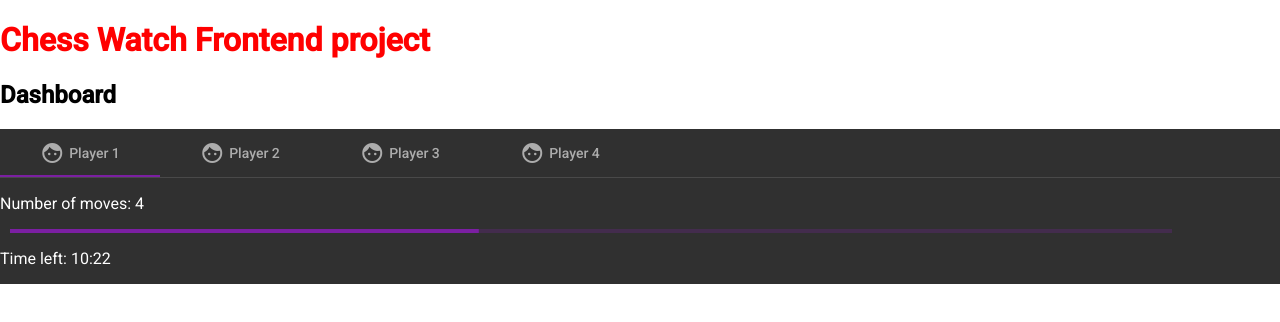
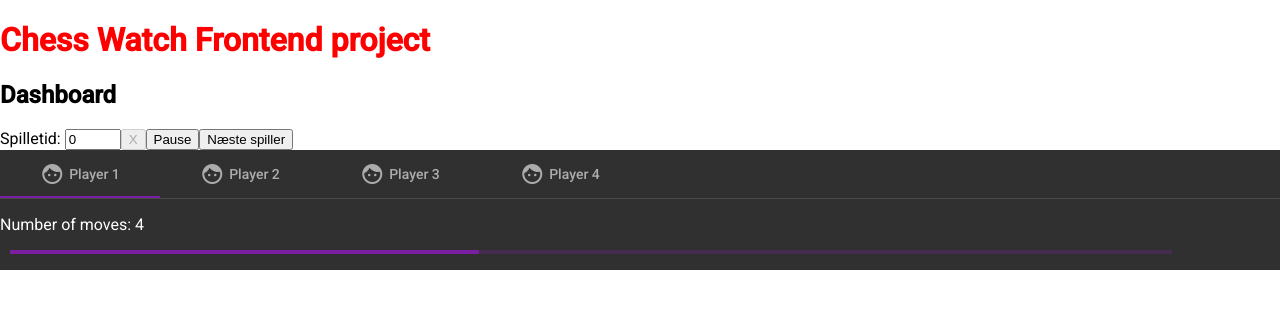
Before and after one commit to Brianmanden/chess-watch-frontend, an Angular app in the folder cwf/: page / in a window 1280 px wide. Shown: the top 322 px of the page. Built offline with nearby package versions, Linux system fonts and the light colour scheme.

Commit message:
Add game ticker

```diff
--- a/cwf/src/app/app.module.ts
+++ b/cwf/src/app/app.module.ts
@@ -7,6 +7,7 @@ import { DashboardComponent } from './dashboard/dashboard.component';
 import { MatTabsModule } from '@angular/material/tabs';
 import { MatProgressBarModule } from '@angular/material/progress-bar';
 import { MatIconModule } from '@angular/material/icon';
+import { FormsModule } from '@angular/forms';
 
 @NgModule({
   declarations: [AppComponent, DashboardComponent],
@@ -16,6 +17,7 @@ import { MatIconModule } from '@angular/material/icon';
     MatTabsModule,
     MatProgressBarModule,
     MatIconModule,
+    FormsModule,
   ],
   providers: [],
   bootstrap: [AppComponent],
--- a/cwf/src/app/dashboard/dashboard.component.html
+++ b/cwf/src/app/dashboard/dashboard.component.html
@@ -1,4 +1,25 @@
 <h2>Dashboard</h2>
+<label
+  >Spilletid:
+  <input
+    [(ngModel)]="playingTime"
+    type="number"
+    placeholder="Spilletid (min.)"
+    min="1"
+    max="60"
+  />
+  <button [disabled]="!(playingTime > 0)" (click)="startGame(playingTime)">
+    <span>
+      {{
+        playingTime > 0
+          ? "Sæt spilletid til " + playingTime + " minutter og start spillet."
+          : "X"
+      }}
+    </span>
+  </button>
+  <button (click)="pauseGame()">Pause</button>
+  <button>Næste spiller</button>
+</label>
 <div class="mat-app-background basic-container">
   <mat-tab-group
     animationDuration="0ms"
@@ -16,7 +37,7 @@
           mode="determinate"
           value="40"
         ></mat-progress-bar>
-        <p>Time left: 10:22</p>
+        <p>{{ playerTimes[0] }}</p>
       </div>
     </mat-tab>
     <mat-tab label="Player 2" id="player2">
@@ -31,7 +52,7 @@
           mode="determinate"
           value="40"
         ></mat-progress-bar>
-        <p>Time left: 8:25</p>
+        <p>{{ playerTimes[1] }}</p>
       </div>
     </mat-tab>
     <mat-tab label="Player 3" id="player3">
@@ -46,7 +67,7 @@
           mode="determinate"
           value="40"
         ></mat-progress-bar>
-        <p>Time left: 11:32</p>
+        <p>{{ playerTimes[2] }}</p>
       </div>
     </mat-tab>
     <mat-tab label="Player 4" id="player4">
@@ -61,8 +82,9 @@
           mode="determinate"
           value="40"
         ></mat-progress-bar>
-        <p>Time left: 12:42</p>
+        <p>{{ playerTimes[3] }}</p>
       </div>
     </mat-tab>
   </mat-tab-group>
 </div>
+<span *ngIf="gameMessage != ''">{{ gameMessage }}</span>
--- a/cwf/src/app/dashboard/dashboard.component.ts
+++ b/cwf/src/app/dashboard/dashboard.component.ts
@@ -6,18 +6,46 @@ import { Component, OnInit } from '@angular/core';
   styleUrls: ['./dashboard.component.scss'],
 })
 export class DashboardComponent implements OnInit {
+  private currentPlayer: number = 0;
+  private numberOfPlayers: number = 4;
+  private gameTicker;
+
+  public gameMessage: string;
+  public playerTimes: number[] = [];
+  public playingTime: number = 0;
+
   constructor() {}
 
-  ngOnInit(): void {
-    setInterval(this.ticker, 1000);
+  ngOnInit(): void {}
+
+  ticker(playerId?: string): void {
+    this.playerTimes[playerId] > 0
+      ? this.playerTimes[playerId]--
+      : (this.gameMessage = 'GAME OVER - player: ' + playerId);
   }
 
-  ticker(playerId?: string): void {
-    console.log('tick');
+  onTabChange(event): void {
+    this.currentPlayer = event.index;
+    clearInterval(this.gameTicker);
+    this.gameTicker = setInterval(
+      this.ticker.bind(this),
+      1000,
+      this.currentPlayer
+    );
   }
 
-  onTabChange(event) {
-    console.log(event.index);
-    console.log(event.tab);
+  pauseGame(): void {
+    clearInterval(this.gameTicker);
+  }
+
+  startGame(playingTime: number): void {
+    for (let i = 0; i < this.numberOfPlayers; i++) {
+      this.playerTimes.push(playingTime * 60);
+    }
+    this.gameTicker = setInterval(
+      this.ticker.bind(this),
+      1000,
+      this.currentPlayer
+    );
   }
 }
```
